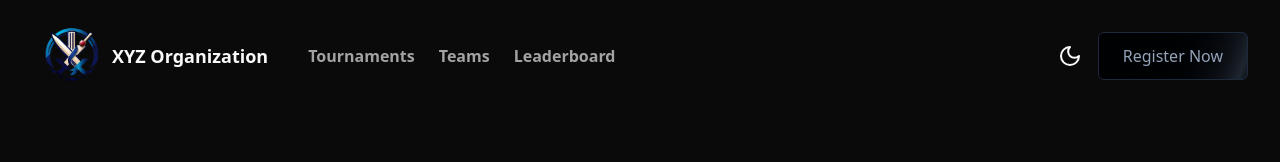
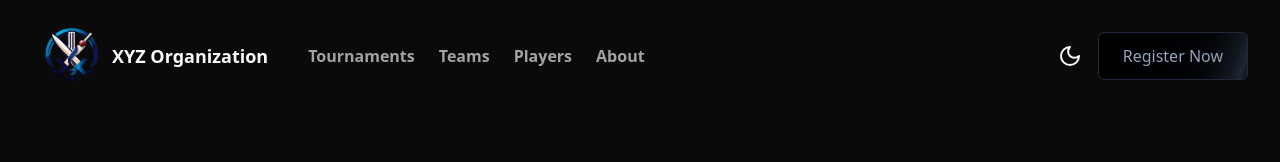
Before and after one commit to DivyanshuLohani/cricket-site, a React (Vite) app: page / in a window 1280 px wide. Shown: the top 162 px of the page. Built offline with nearby package versions, Linux system fonts and the light colour scheme.

Commit message:
Add homepage

```diff
--- a/src/App.tsx
+++ b/src/App.tsx
@@ -1,16 +1,12 @@
 import { ThemeProvider } from "./components/theme-provider";
 import { createBrowserRouter, RouterProvider } from "react-router-dom";
-import Navbar from "./components/Navbar";
+import HomePage from "./pages/HomePage";
 
 function App() {
   const router = createBrowserRouter([
     {
       path: "/",
-      element: (
-        <>
-          <Navbar />
-        </>
-      ),
+      element: <HomePage />,
     },
     {
       path: "about",
--- a/src/components/Header/MobileLinks.tsx
+++ b/src/components/Header/MobileLinks.tsx
@@ -2,6 +2,7 @@ import { Button } from "@/components/ui/button";
 import { Sheet, SheetContent, SheetTrigger } from "@/components/ui/sheet";
 import { Link } from "react-router-dom";
 import ThemeToggleButton from "./ThemeToggleButton";
+import { links } from "./Navlinks";
 
 export function MobileNavLinks() {
   return (
@@ -15,25 +16,18 @@ export function MobileNavLinks() {
       </SheetTrigger>
       <SheetContent>
         <div className="flex flex-col justify-center gap-4">
-          <Link
-            to="/tournaments"
-            className="hover:text-foreground transition-colors duration-300"
-          >
-            Tournaments
-          </Link>
-          <Link
-            to="/teams"
-            className="hover:text-foreground transition-colors duration-300"
-          >
-            Teams
-          </Link>
+          {links.map((link, i) => (
+            <Link
+              to={link.href}
+              key={i}
+              className={`hover:text-foreground transition-colors duration-300 ${
+                location.pathname.startsWith(link.href) ? "text-foreground" : ""
+              }`}
+            >
+              {link.name}
+            </Link>
+          ))}
 
-          <Link
-            to="/leaderboard"
-            className="hover:text-foreground transition-colors duration-300"
-          >
-            Leaderboard
-          </Link>
           <ThemeToggleButton />
         </div>
       </SheetContent>
--- a/src/components/Navbar.tsx
+++ b/src/components/Header/Navbar.tsx
@@ -1,41 +1,33 @@
 import React from "react";
-import { Link } from "react-router-dom";
-import { MobileNavLinks } from "./Header/MobileLinks";
-import ThemeToggleButton from "./Header/ThemeToggleButton";
+import { Link, useLocation } from "react-router-dom";
+import { MobileNavLinks } from "./MobileLinks";
+import ThemeToggleButton from "./ThemeToggleButton";
+import { links } from "./Navlinks";
 
 const Navbar: React.FC = () => {
+  const location = useLocation();
   return (
-    <nav className="flex justify-between items-center py-4 px-8 bg-card">
+    <nav className="flex justify-between items-center py-4 px-8 bg-card sticky top-0 z-10 backdrop-blur-lg">
       <div className="flex gap-10 items-center">
         <Link className="font-bold text-lg flex items-center" to="/">
           <img src="/logo.png" alt="" className="w-20" />
           <span className="hidden md:block">XYZ Organization</span>
         </Link>
         <ul className="hidden md:flex space-x-6 text-muted-foreground font-semibold">
-          <li>
-            <Link
-              to="/tournaments"
-              className="hover:text-foreground transition-colors duration-300"
-            >
-              Tournaments
-            </Link>
-          </li>
-          <li>
-            <Link
-              to="/teams"
-              className="hover:text-foreground transition-colors duration-300"
-            >
-              Teams
-            </Link>
-          </li>
-          <li>
-            <Link
-              to="/leaderboard"
-              className="hover:text-foreground transition-colors duration-300"
-            >
-              Leaderboard
-            </Link>
-          </li>
+          {links.map((link, i) => (
+            <li key={i}>
+              <Link
+                to={link.href}
+                className={`hover:text-foreground transition-colors duration-300 ${
+                  location.pathname.startsWith(link.href)
+                    ? "text-foreground"
+                    : ""
+                }`}
+              >
+                {link.name}
+              </Link>
+            </li>
+          ))}
         </ul>
       </div>
       <div className="flex gap-4 items-center">
--- /dev/null
+++ b/src/components/Header/Navlinks.ts
@@ -0,0 +1,18 @@
+export const links = [
+  {
+    name: "Tournaments",
+    href: "/tournaments",
+  },
+  {
+    name: "Teams",
+    href: "/teams",
+  },
+  {
+    name: "Players",
+    href: "/players",
+  },
+  {
+    name: "About",
+    href: "/about",
+  },
+];
--- /dev/null
+++ b/src/pages/HomePage.tsx
@@ -0,0 +1,9 @@
+import Navbar from "@/components/Header/Navbar";
+
+export default function HomePage() {
+  return (
+    <>
+      <Navbar />
+    </>
+  );
+}
```
